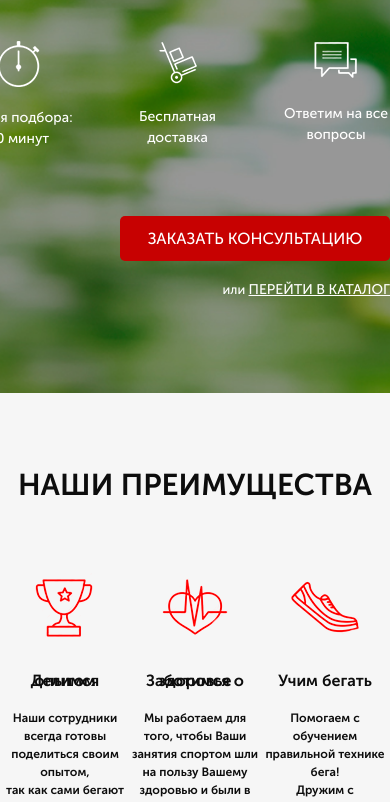
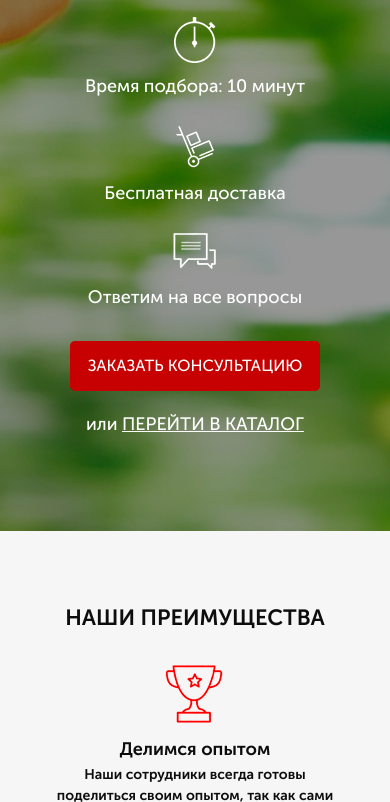
Before and after one commit to EdwardZhr/pulse, a website: page src/index.html in a window 390 px wide. Shown: the part 394-1196 px from the top of the page. Drawn offline with Linux system fonts and the light colour scheme; files whose address does not match are found by name.

Commit message:
Advantages media

```diff
--- a/src/index.html
+++ b/src/index.html
@@ -77,7 +77,7 @@
                     <span>Учим бегать</span>
                     Помогаем с обучением <br>
                     правильной технике бега! <br>
-                    Дружим с крупнейшей школой бега в <br>России - <a href="#">i love running</a> .
+                    Дружим с крупнейшей школой бега в <br>России - <a href="#">i love running.</a>
                 </div>
         </div>
         </div>
--- a/src/sass/base/_media.scss
+++ b/src/sass/base/_media.scss
@@ -32,5 +32,169 @@
     }
 }
 @media (max-width: 767px) {
-
+    .container {
+        max-width: 520px;
+    }
+    .header {
+        &__logo {
+            width: 180px
+        }
+        &__official {
+            font-size: 12px;
+            span {
+                font-size: 14px;
+            }
+        }
+        &__phone {
+            font-size: 12px;
+        }
+        &__contacts {
+            align-items: center
+        }
+    }
+    .button {
+        width: 130px;
+        height: 25px;
+        font-size: 10px;
+        &_main {
+            margin-top: 67px;
+            width: 300px;
+            height: 50px;
+            font-size: 16px;
+        }
+    }
+    .promo {
+        &__wrapper {
+            align-items: center;
+            margin-top: 70px;
+        }
+        &__header {
+            font-size: 34px;
+        }
+        &__subheader {
+            font-size: 16px;
+        }
+        &__link {
+            font-size: 13px;
+            a {
+                font-size: 14px;
+            }
+        }
+    }
+    .advantages {
+        &__icons {
+            margin-top: 15px;
+            display: flex;
+            flex-direction: column;
+            align-items: center;
+        }
+        &__icon {
+            width: 370px;
+            font-size: 16px;
+            margin-top: 30px;
+            span {
+                margin: 22px 0 22px 0;
+                font-size: 20px;
+            }
+            br {
+                display: none;
+              }
+        }
+    }
 }
+@media (max-width: 575px) {
+    .header {
+        display: flex;
+        flex-direction: column;
+        align-items: center;
+        &__logo {
+            width: 250px;
+        }
+        &__official {
+            margin-top: 20px;
+            font-size: 18px;
+            span {
+                font-size: 24px;
+                margin-top: 5px;
+            }
+        }
+        &__phone {
+            margin-top: 20px;
+            font-size: 22px;
+        }
+    }
+    .button {
+        margin-top: 5px;
+        width: 250px;
+        height: 50px;
+        font-size: 20px;
+        &_main {
+            margin-top: 30px;
+            width: 250px;
+            height: 50px;
+            font-size: 16px;
+        }
+    }
+    .promo {
+        &__wrapper {
+            align-items: center;
+            margin-top: 60px;
+        }
+        &__header {
+            font-size: 22px;
+            line-height: 22px;
+        }
+        &__subheader {
+            margin-top: 2px;
+            font-size: 12px;
+        }
+        &__icons {
+            margin-top: 0px;
+            width: 200px;
+            display: flex;
+            flex-direction: column;
+            align-items: center;
+        }
+        &__icon {
+            margin-top: 25px;
+            width: 250px;
+            font-size: 18px;
+            img {
+                margin-bottom: 10px;
+            }
+        }
+        &__link{
+            margin-top: 20px;
+            color: #ffffff;
+            font-size: 18px;
+            a {
+                font-size: 18px;
+                text-transform: uppercase;
+                color: #ffffff
+            }
+        }
+    }
+    .advantages {
+        &__header {
+            font-size: 22px;
+        }
+        &__icons {
+            margin-top: 0px;
+            display: flex;
+            flex-direction: column;
+            align-items: center;
+        }
+        &__icon {
+            margin-top: 25px;
+            width: 280px;
+            text-align: center;
+            font-size: 14px;
+            font-weight: 600;
+            color: #0d0d0d;
+            span {
+                    font-size: 18px;
+                    margin: 20px 0 15px 0;
+            }
+        }
+    }
+}
--- a/src/sass/blocks/_promo.scss
+++ b/src/sass/blocks/_promo.scss
@@ -51,8 +51,7 @@
         a {
             font-size: 16px;
             text-transform: uppercase;
-            color: #ffffff;
-
+            color: #ffffff
         }
     }
 }
```
Also changed, not shown: src/css/style.min.css.
